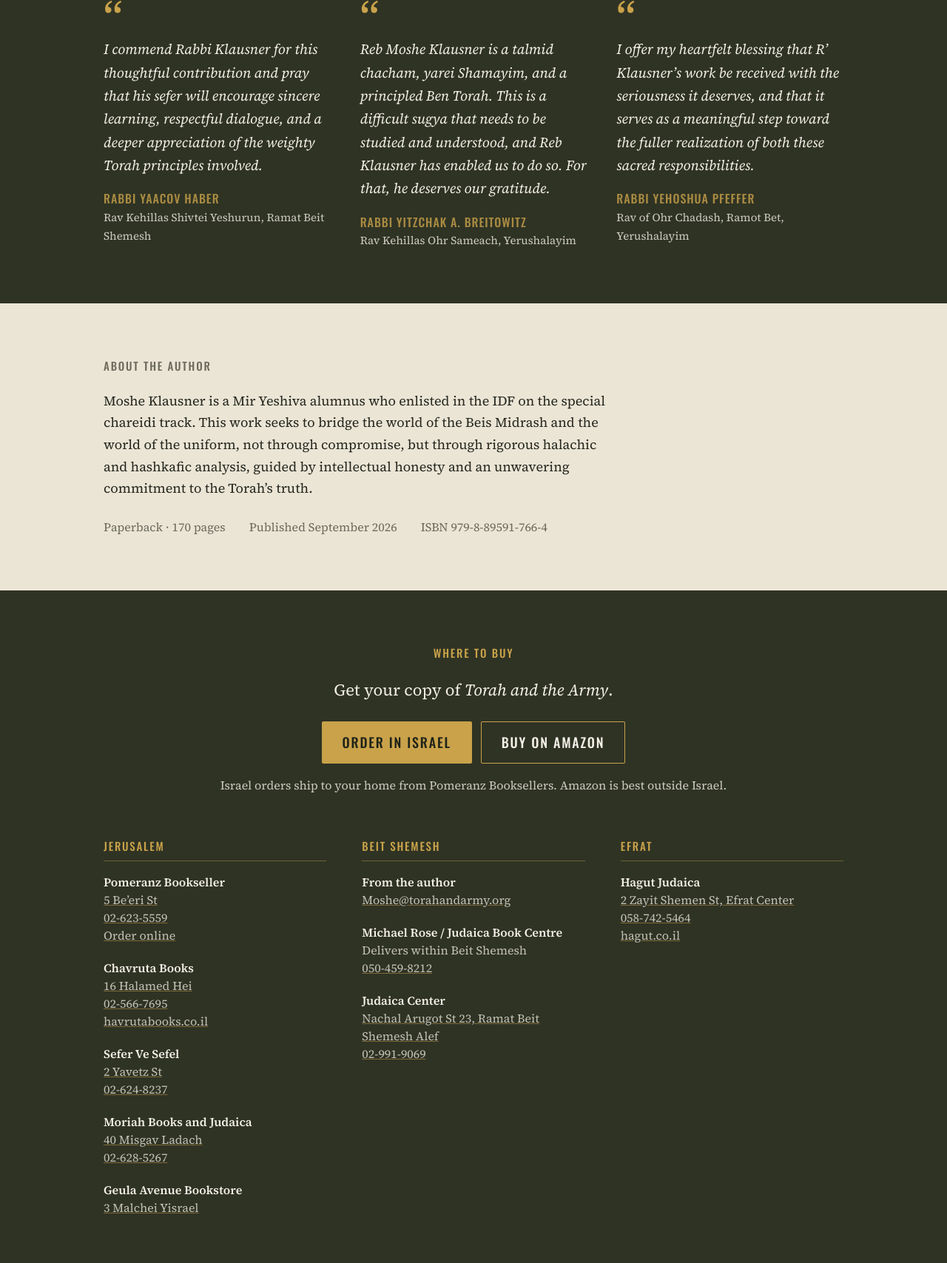
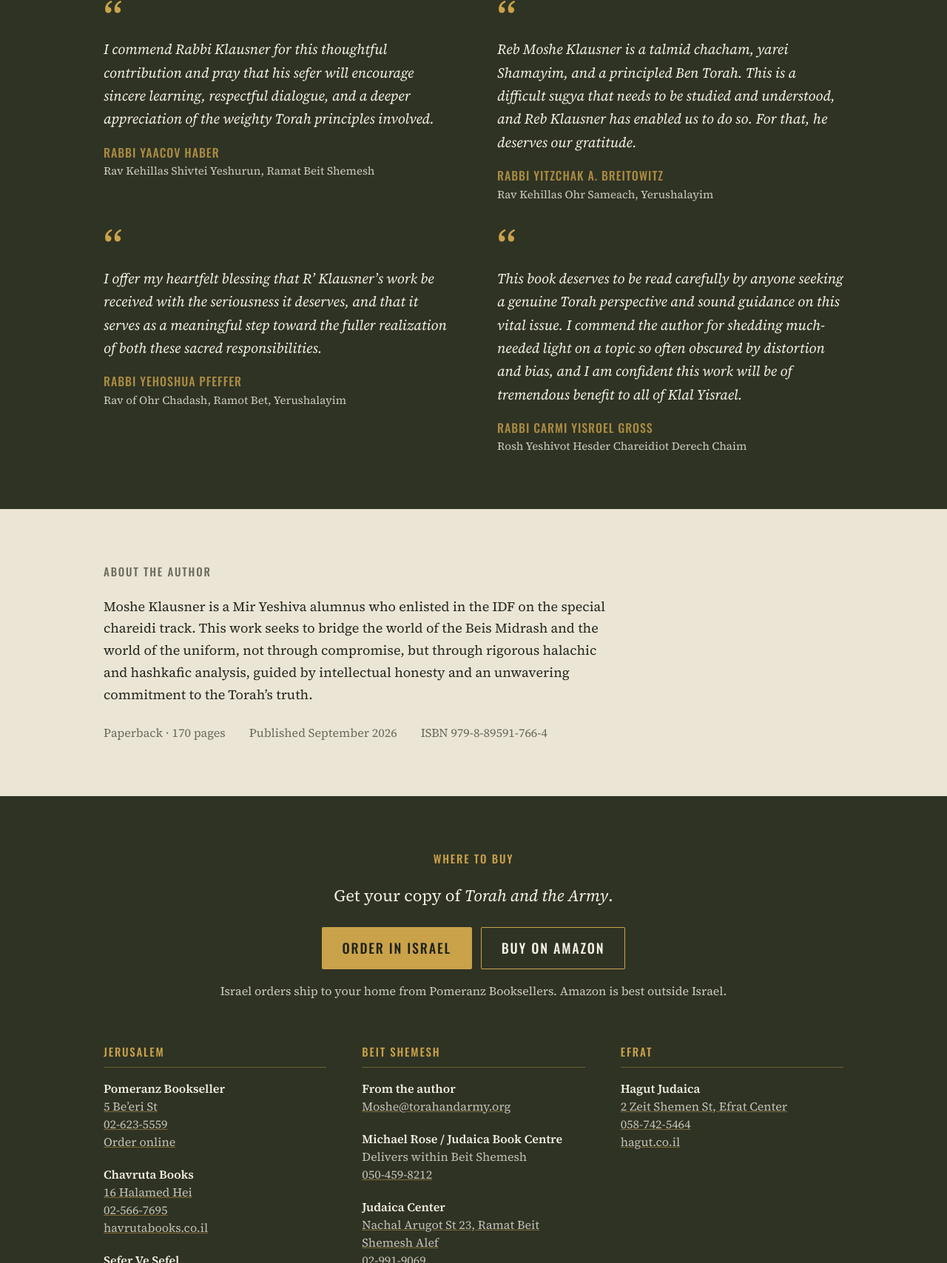
Before and after one commit to Jschwartzgrid/torahandarmy, a plain HTML site: page index.html in a window 1280 px wide. Shown: the part 2268-3975 px from the top of the page at 74% size. Drawn offline with nearby package versions, Linux system fonts and the light colour scheme.

Commit message:
Add haskama from Rabbi Carmi Yisroel Gross; 2x2 haskamos grid; Zeit Shemen spelling
Co-Authored-By: Claude Opus 5.5 <noreply@anthropic.com>

```diff
--- a/index.html
+++ b/index.html
@@ -84,7 +84,7 @@
   .timeline b { font-family: Oswald, sans-serif; font-weight: 500; color: #9a7a2e; font-size: 20px; }
   .haskamos { background: var(--olive); color: var(--paper); }
   .haskamos h2 { color: var(--gold); }
-  .quotes { display: grid; grid-template-columns: repeat(auto-fit, minmax(min(280px, 100%), 1fr)); gap: 40px; margin: 0; }
+  .quotes { display: grid; grid-template-columns: repeat(auto-fit, minmax(min(400px, 100%), 1fr)); gap: 40px 64px; margin: 0; }
   .quotes blockquote { margin: 0; }
   .quotes blockquote p { margin: 0 0 16px; font-style: italic; font-size: 19px; }
   .quotes blockquote p::before { content: "“"; display: block; font: 700 56px/0.6 "Source Serif 4", Georgia, serif; color: var(--gold); margin-bottom: 12px; font-style: normal; }
@@ -188,6 +188,10 @@
           <p>I offer my heartfelt blessing that R’ Klausner’s work be received with the seriousness it deserves, and that it serves as a meaningful step toward the fuller realization of both these sacred responsibilities.</p>
           <cite><b>Rabbi Yehoshua Pfeffer</b>Rav of Ohr Chadash, Ramot Bet, Yerushalayim</cite>
         </blockquote>
+        <blockquote>
+          <p>This book deserves to be read carefully by anyone seeking a genuine Torah perspective and sound guidance on this vital issue. I commend the author for shedding much-needed light on a topic so often obscured by distortion and bias, and I am confident this work will be of tremendous benefit to all of Klal Yisrael.</p>
+          <cite><b>Rabbi Carmi Yisroel Gross</b>Rosh Yeshivot Hesder Chareidiot Derech Chaim</cite>
+        </blockquote>
       </div>
     </div>
   </section>
@@ -253,7 +257,7 @@
           <h3>Efrat</h3>
           <ul>
             <li><b>Hagut Judaica</b>
-              <a href="https://www.google.com/maps/search/?api=1&amp;query=Hagut+Efrat+Center+Zayit+Shemen+2+Efrat">2 Zayit Shemen St, Efrat Center</a>
+              <a href="https://www.google.com/maps/search/?api=1&amp;query=Hagut+Efrat+Center+Zayit+Shemen+2+Efrat">2 Zeit Shemen St, Efrat Center</a>
               <a href="tel:+972587425464">058-742-5464</a>
               <a href="https://hagut.co.il/">hagut.co.il</a></li>
           </ul>
```
